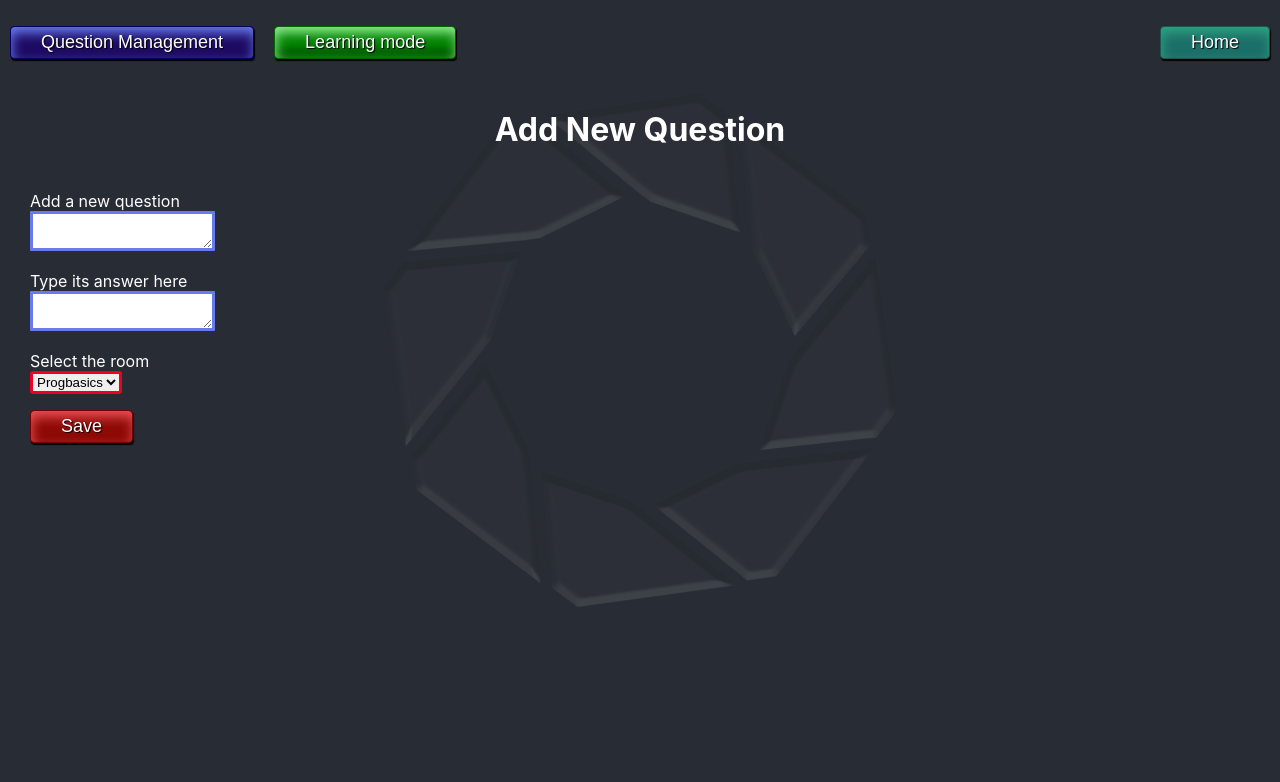
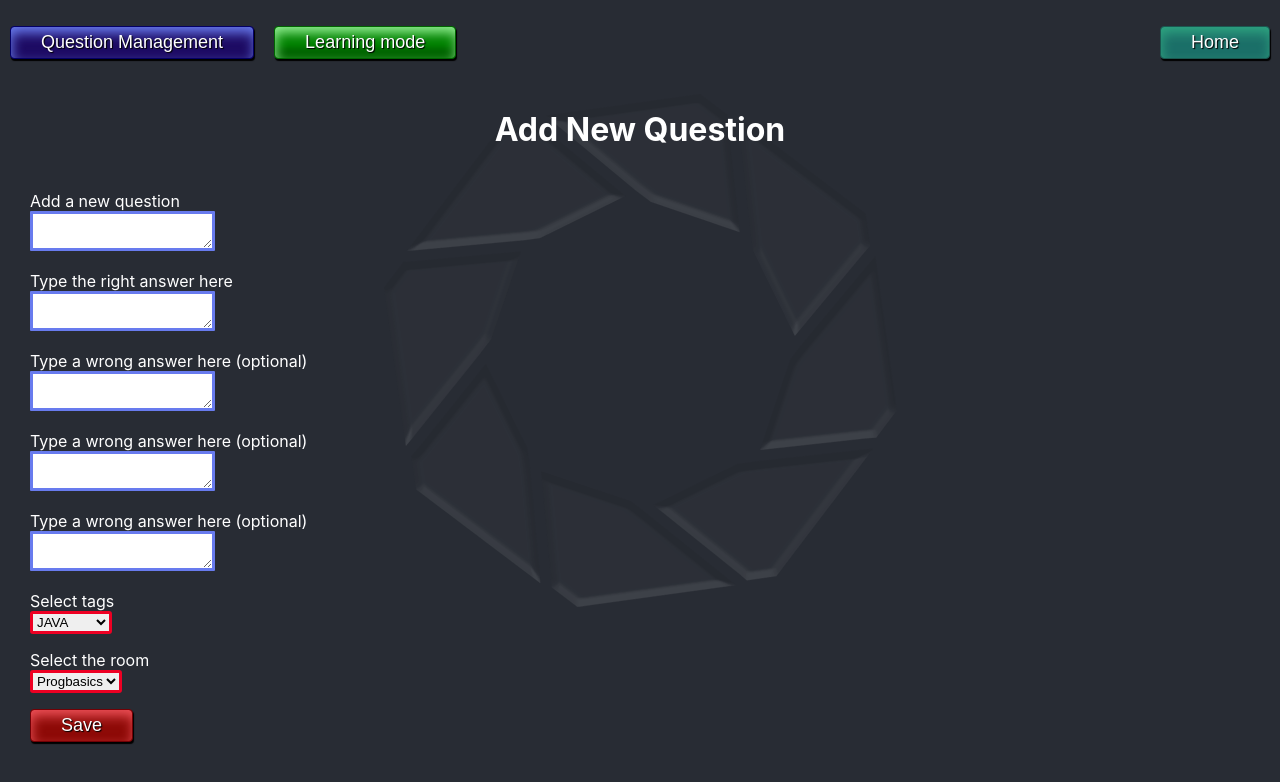
Before and after one commit to Crepkey/workbook_front_end, a React (Create React App) app: page /add-question in a window 1280 px wide. Shown: the top 782 px of the page. Built offline with nearby package versions, Linux system fonts and the light colour scheme.

Commit message:
ADD NEW QUESTION: Add new question uses the new QuestionFrom component.

```diff
--- a/src/components/QuestionForm.jsx
+++ b/src/components/QuestionForm.jsx
@@ -9,7 +9,9 @@ export default class QuestionForm extends Component {
             apiAddress: this.props.apiAddress,
             formTitle: this.props.formTitle,
             questionFieldLabel: this.props.questionFieldLabel,
-            answerFieldLabel: this.props.answerFieldLabel,
+            rightAnswerFieldLabel: this.props.rightAnswerFieldLabel,
+            wrongAnswersFieldsLabel: this.props.wrongAnswersFieldsLabel,
+            tagsDropdownLabel: this.props.tagsDropdownLabel,
             roomDropdownLabel: this.props.roomDropdownLabel,
             submitButtonText: this.props.submitButtonText
         }
@@ -48,12 +50,37 @@ export default class QuestionForm extends Component {
                         <label htmlFor="questionText">{this.state.questionFieldLabel}</label>
                         <textarea id="questionText" name="questionText"/>
                     </p>
-
+                    {/*Right answer*/}
                     <p>
-                        <label htmlFor="answer">{this.state.answerFieldLabel}</label>
-                        <textarea id="answer" name="answer"/>
+                        <label htmlFor="answer">{this.state.rightAnswerFieldLabel}</label>
+                        <textarea id="rightAnswer" name="answerText"/>
                     </p>
-
+                    {/*Wrong answer 1*/}
+                    <p>
+                        <label htmlFor="answer">{this.state.wrongAnswersFieldsLabel}</label>
+                        <textarea id="wrongAnswer-1" name="answerText"/>
+                    </p>
+                    {/*Wrong answer 2*/}
+                    <p>
+                        <label htmlFor="answer">{this.state.wrongAnswersFieldsLabel}</label>
+                        <textarea id="wrongAnswer-2" name="answerText"/>
+                    </p>
+                    {/*Wrong answer 3*/}
+                    <p>
+                        <label htmlFor="answer">{this.state.wrongAnswersFieldsLabel}</label>
+                        <textarea id="wrongAnswer-3" name="answerText"/>
+                    </p>
+                    {/*Tags*/}
+                    <p>
+                        <label htmlFor="room">{this.state.tagsDropdownLabel}</label>
+                        <select id="tags" name="tags">
+                            <option value="JAVA">JAVA</option>
+                            <option value="OOP">OOP</option>
+                            <option value="PYTHON">PYTHON</option>
+                            <option value="WEB">WEB</option>
+                        </select>
+                    </p>
+                    {/*Rooms*/}
                     <p>
                         <label htmlFor="room">{this.state.roomDropdownLabel}</label>
                         <select id="room" name="room">
--- a/src/pages/AddQuestion.js
+++ b/src/pages/AddQuestion.js
@@ -10,7 +10,9 @@ export default class AddQuestion extends Component {
                 apiAddress="http://localhost:8080/question/add"
                 formTitle="Add New Question"
                 questionFieldLabel="Add a new question"
-                answerFieldLabel="Type its answer here"
+                rightAnswerFieldLabel="Type the right answer here"
+                wrongAnswersFieldsLabel="Type a wrong answer here (optional)"
+                tagsDropdownLabel="Select tags"
                 roomDropdownLabel="Select the room"
                 submitButtonText="Save"
             />
```
